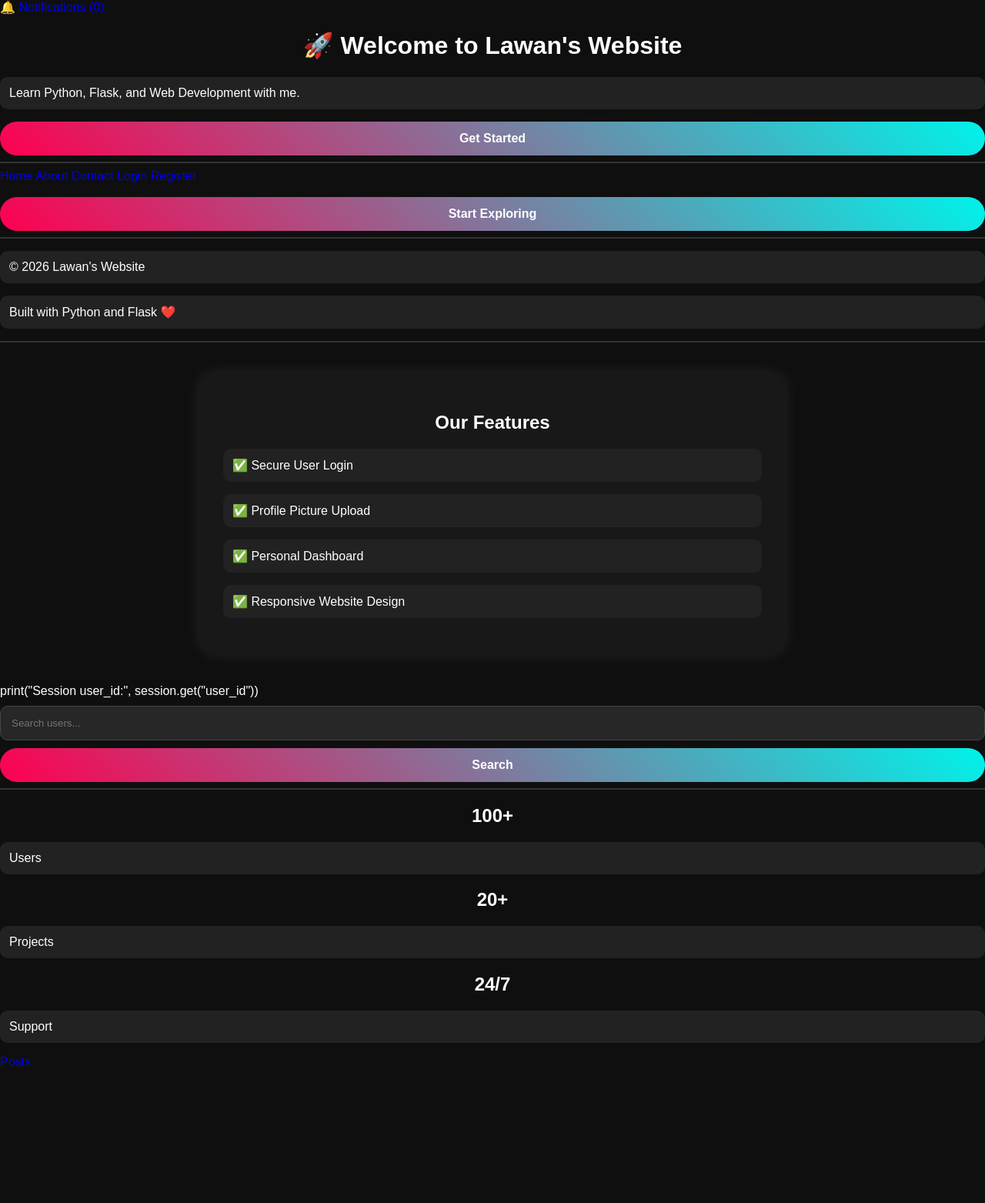
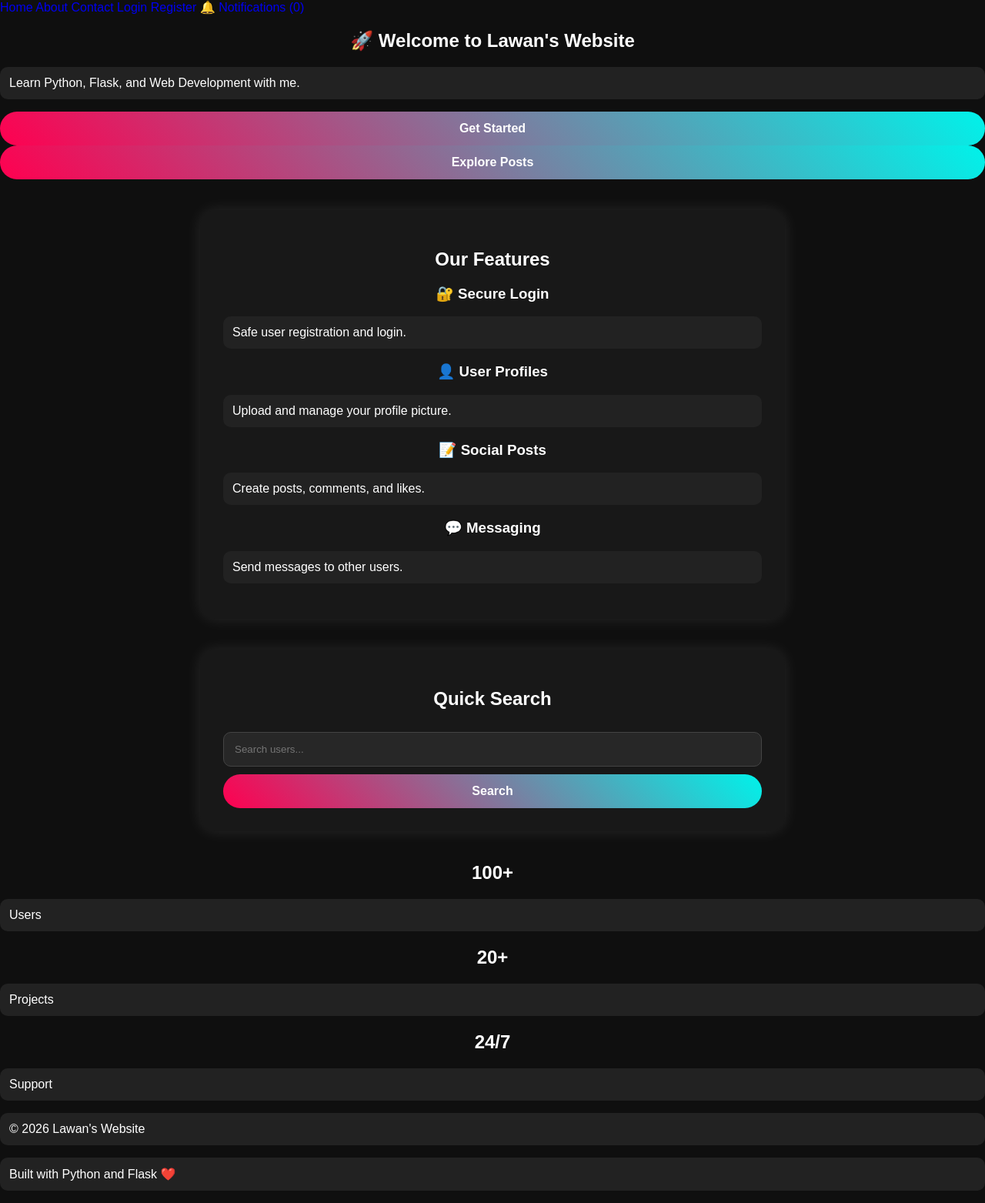
Before and after one commit to namalamai/flask-practice, a Flask app: page / in a window 1280 px wide. Shown: the whole page at 77% size. Before the commit the page ends 1385 px from the top, so only its background shows below. Run offline with Flask 3, Linux system fonts and the light colour scheme.

Commit message:
Fix Flask session and update home page

```diff
--- a/app.py
+++ b/app.py
@@ -6,7 +6,7 @@ from flask_sqlalchemy import SQLAlchemy
 from werkzeug.security import generate_password_hash, check_password_hash
 from datetime import datetime
 app = Flask(__name__)
-app.secret_key = os.environ.get("FLASK_SECRET_KEY")
+app.secret_key = "6bbf11714c515237ee23cc730040a13c3444958a325895564ddf0517d617575d"
 
 app.config["SQLALCHEMY_DATABASE_URI"] = "sqlite:///users.db"
 app.config["SQLALCHEMY_TRACK_MODIFICATIONS"] = False
--- a/templates/home.html
+++ b/templates/home.html
@@ -1,68 +1,78 @@
 <!DOCTYPE html>
-<html>
+<html lang="en">
 <head>
     <meta charset="UTF-8">
+    <meta name="viewport" content="width=device-width, initial-scale=1.0">
     <title>Lawan's Website</title>
-    <link rel="stylesheet" href="{{ url_for('static', filename='style.css') }}?v=2">
-<a href="{{ url_for('notifications') }}">
-    🔔 Notifications ({{ unread_notifications }})
-</a></head>
+    <link rel="stylesheet" href="{{ url_for('static', filename='style.css') }}?v=3">
+</head>
+
 <body>
-<div class="hero">
-    <h1>🚀 Welcome to Lawan's Website</h1>
 
-    <p>Learn Python, Flask, and Web Development with me.</p>
-
-    <a href="{{ url_for('register') }}">
-        <button>Get Started</button>
-    </a>
-</div>
-
-<hr>
+<header>
     <nav>
         <a href="{{ url_for('home') }}">Home</a>
         <a href="{{ url_for('about') }}">About</a>
         <a href="{{ url_for('contact') }}">Contact</a>
         <a href="{{ url_for('login') }}">Login</a>
         <a href="{{ url_for('register') }}">Register</a>
+        <a href="{{ url_for('notifications') }}">
+            🔔 Notifications ({{ unread_notifications }})
+        </a>
     </nav>
+</header>
 
+<main>
 
-<br>
+    <section class="hero">
+        <h1>🚀 Welcome to Lawan's Website</h1>
+        <p>Learn Python, Flask, and Web Development with me.</p>
 
-<button>Start Exploring</button>
+        <a href="{{ url_for('register') }}">
+            <button>Get Started</button>
+        </a>
 
-<hr>
+        <a href="{{ url_for('posts') }}">
+            <button>Explore Posts</button>
+        </a>
+    </section>
 
-<footer>
-    <p>© 2026 Lawan's Website</p>
-    <p>Built with Python and Flask ❤️</p>
-</footer>
-
-</body>
-</html>
-<hr>
-
-<div class="container">
-
+    <section class="container">
         <h2>Our Features</h2>
 
-    <p>✅ Secure User Login</p>
+        <div class="features">
+            <div class="card">
+                <h3>🔐 Secure Login</h3>
+                <p>Safe user registration and login.</p>
+            </div>
 
-    <p>✅ Profile Picture Upload</p>
+            <div class="card">
+                <h3>👤 User Profiles</h3>
+                <p>Upload and manage your profile picture.</p>
+            </div>
 
-    <p>✅ Personal Dashboard</p>
+            <div class="card">
+                <h3>📝 Social Posts</h3>
+                <p>Create posts, comments, and likes.</p>
+            </div>
 
-    <p>✅ Responsive Website Design</p>
+            <div class="card">
+                <h3>💬 Messaging</h3>
+                <p>Send messages to other users.</p>
+            </div>
+        </div>
+    </section>
 
-</div>
-print("Session user_id:", session.get("user_id"))
-<form method="GET" action="/search">
+    <section class="container">
+        <h2>Quick Search</h2>
+
+        <form method="GET" action="{{ url_for('search') }}">
             <input type="text" name="q" placeholder="Search users..." required>
             <button type="submit">Search</button>
         </form>
-<hr>
-<div class="stats">
+    </section>
+
+    <section class="stats">
 
         <div class="card">
             <h2>100+</h2>
@@ -79,5 +89,14 @@ print("Session user_id:", session.get("user_id"))
             <p>Support</p>
         </div>
 
-</div>
-<a href="{{ url_for('posts') }}">Posts</a>
+    </section>
+
+</main>
+
+<footer>
+    <p>© 2026 Lawan's Website</p>
+    <p>Built with Python and Flask ❤️</p>
+</footer>
+
+</body>
+</html>
```
Lines whose indentation alone changed are shown as unchanged.
